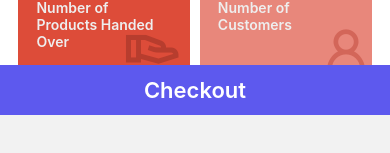
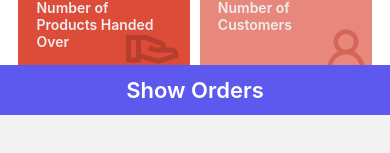
Before and after one commit to Abdulmoizaftab/MetaKart_StaffApp, a React Native app in the folder MetaKart_StaffApp/: screen /Home in a window 390 px wide. Shown: the part 427-580 px from the top of the page. Built offline with nearby package versions, Linux system fonts and the light colour scheme.

Commit message:
some minor frontned changes

```diff
--- a/MetaKart_StaffApp/src/screens/Home.js
+++ b/MetaKart_StaffApp/src/screens/Home.js
@@ -59,8 +59,8 @@ const Home = () => {
           </View>
         </View>
 
-        <TouchableOpacity style={styles.checkoutBtn}>
-          <Text style={styles.checkoutBtnText}>Checkout</Text>
+        <TouchableOpacity style={styles.checkoutBtn} onPress={()=>navigate.navigate("HomeTab")}>
+          <Text style={styles.checkoutBtnText}>Show Orders</Text>
         </TouchableOpacity>
       </View>
     </View>
```
